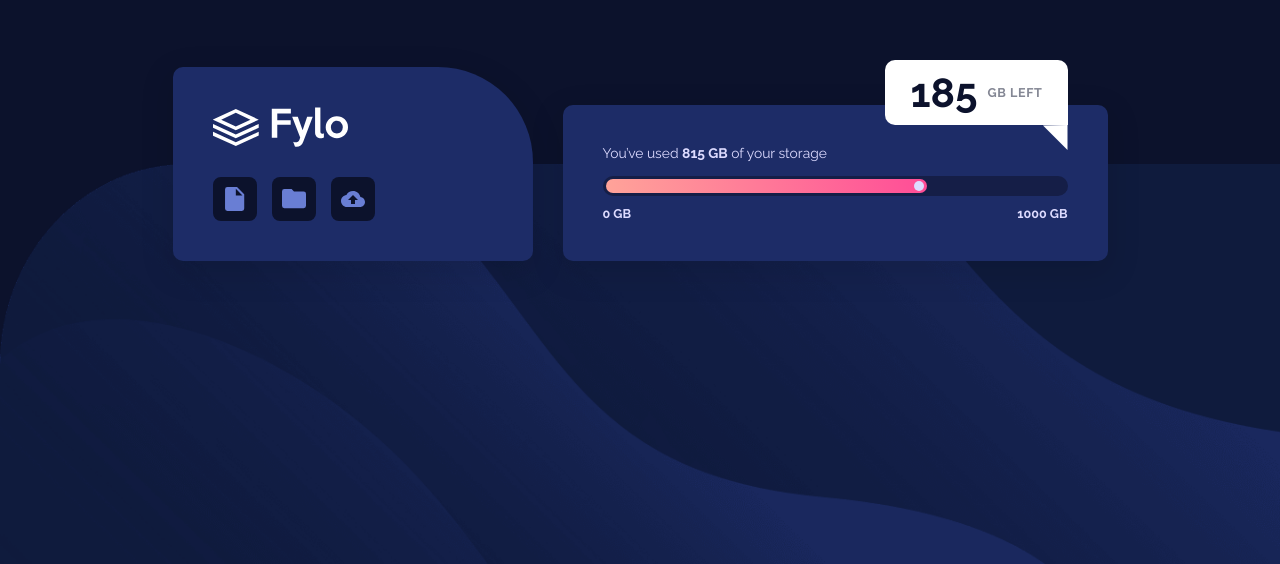
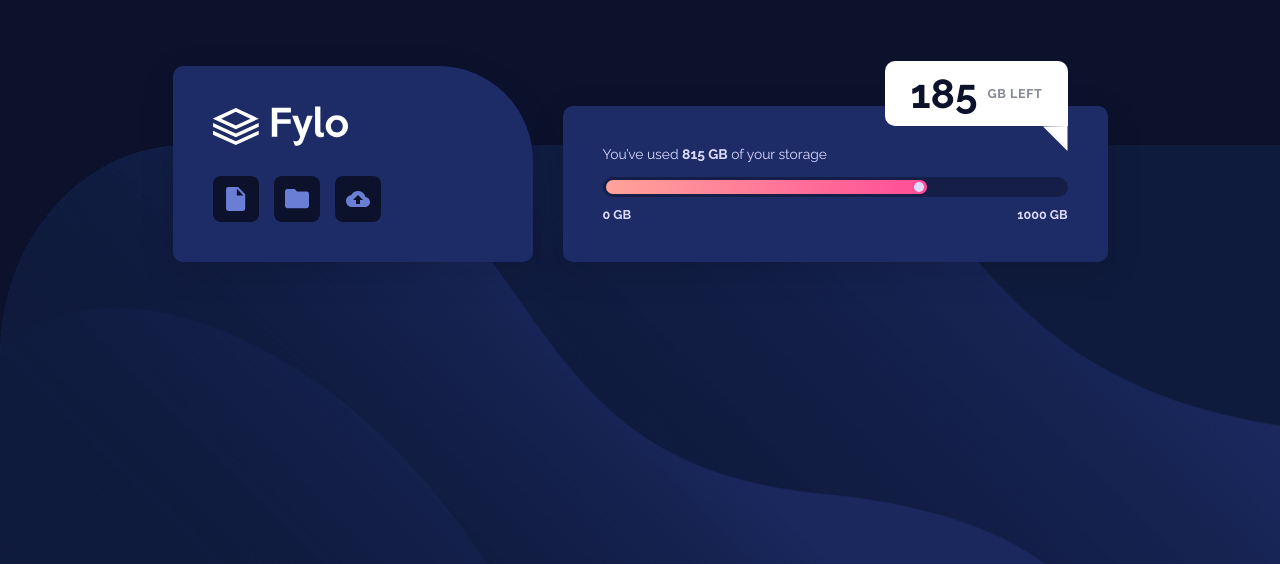
Before and after one commit to JSaporski/project-fylo-data-storage, a plain HTML site: page index.html in a window 1280 px wide. Shown: the part 236-800 px from the top of the page. Drawn offline with Linux system fonts and the light colour scheme.

Commit message:
Fixed some minor issues

```diff
--- a/css/style.css
+++ b/css/style.css
@@ -17,7 +17,7 @@ body {
   align-items: center;
   font-family: "Raleway", sans-serif;
   background: url("../img/bg-desktop.png") no-repeat bottom hsl(229, 57%, 11%);
-  background-size: 100% 50%;
+  background-size: 100% 52.333%;
 }
 
 a {
@@ -76,8 +76,8 @@ img {
 
 .header-nav li a {
   display: flex;
-  width: 44px;
-  height: 44px;
+  width: 46px;
+  height: 46px;
 }
 
 .header-nav li:hover {
```
